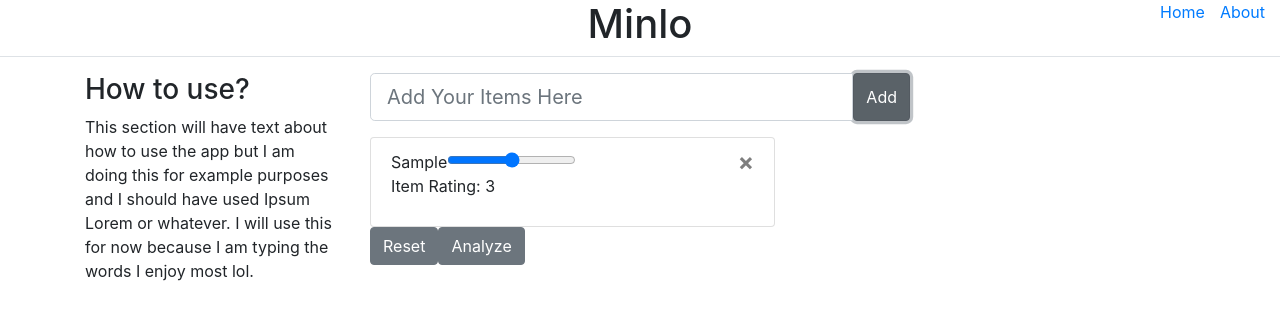
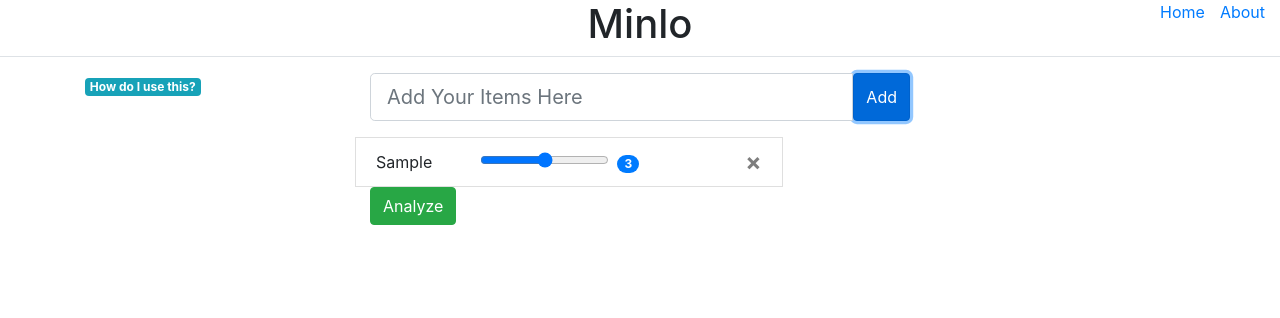
Before and after one commit to Beznet/tydii, a Next.js app: page / in a window 1280 px wide. Both pictures are taken after typing "Sample" into the empty fields and a click on the button "Add". Shown: the top 318 px of the page. Built offline with nearby package versions, Linux system fonts and the light colour scheme.

Commit message:
progress in styling item form, list and info popover

```diff
--- a/components/DecisionTable.js
+++ b/components/DecisionTable.js
@@ -12,21 +12,21 @@ function DonateItems ({items}) {
 
   let donateResults = (
     donateArray.map(item => (
-      <p>{item.name}</p>
+      <p><i><u>{item.name}</u></i></p>
     ))
   )
 
   let decisionText = () => {
     if (!donateArray.length) {
-      return "No items to donate"
+      return "You enjoy all the things! Maybe think a bit harder..."
     }
-    return "Items to donate..."
+    return "Consider donating or selling these items..."
   }
 
   return (
     <>
       <div>
-        <h3>{decisionText()}</h3>
+        <h4>{decisionText()}</h4>
         {donateResults}
       </div>
     </>
@@ -39,9 +39,9 @@ const DecisionTable = ({items}) => {
 
   return (
     <>
-      <Button onClick={() => { setToggle(!toggled) }}> Analyze </Button>
+      <Button color="success" onClick={() => { setToggle(!toggled) }}> Analyze </Button>
       <div className={!toggled ? "d-none": ""}>
-        <DonateItems items={items} />
+        <DonateItems className='mt-2'items={items} />
       </div>
     </>
   )
--- a/components/ItemForm.js
+++ b/components/ItemForm.js
@@ -22,7 +22,7 @@ const ItemForm = ({saveItem}) => {
             onChange={onChange}
             value={value}
           />
-          <Button onClick={itemSubmit}>Add</Button>
+          <Button color="primary" onClick={itemSubmit}>Add</Button>
         </FormGroup>
         </Form>
   )
--- a/components/ItemList.js
+++ b/components/ItemList.js
@@ -1,6 +1,7 @@
 import React, { useState } from 'react';
 import { Button, ListGroup, ListGroupItem, ListGroupItemText } from 'reactstrap';
 import Slider from './Slider';
+import { Row, Col } from 'reactstrap'
 
 /**
  * TODO: Make an Item component
@@ -11,12 +12,13 @@ const ItemList = ({ items, deleteItem, updateItem }) => {
     const updateValueHandler = (rating) => updateItem(Object.assign({}, item, {rating}))
 
     return (
-      <ListGroupItem className='w-75'>
-        <ListGroupItemText className='d-inline'>{item.name}</ListGroupItemText>
-        <Button close onClick={()=> deleteItem(item.id)}>
-        </Button>
-        <Slider value={item.rating} onValueChange={updateValueHandler}/>
-      </ListGroupItem>
+      <Row>
+        <ListGroupItem className='w-75'>
+            <ListGroupItemText className='d-inline mr-5'>{item.name}</ListGroupItemText>
+            <Button close onClick={()=> deleteItem(item.id)} />
+            <Slider value={item.rating} onValueChange={updateValueHandler}/>
+        </ListGroupItem>
+      </Row>
     )
   })
 
--- a/components/Slider.js
+++ b/components/Slider.js
@@ -1,4 +1,5 @@
 import React from 'react';
+import { Col } from 'reactstrap'
 
 const Slider = ({value, onValueChange}) => {
   const onChange = e => {
@@ -7,6 +8,7 @@ const Slider = ({value, onValueChange}) => {
 
   return (
     <>
+    <div className='d-inline-block mr-2'>
       <input
       type="range"
       className="slider"
@@ -16,7 +18,9 @@ const Slider = ({value, onValueChange}) => {
       min="1"
       max="5"
     />
-    <p>Item Rating: {value}</p>
+  </div>
+  {/* <div className='d-inline-block'>{value}</div> */}
+  <span className="badge badge-primary badge-pill">{value}</span>
   </>
   )
 }
--- a/components/useItemState.js
+++ b/components/useItemState.js
@@ -51,9 +51,6 @@ export default (initialValue) => {
       const newItems = items.filter(item => item.id !== id)
 
       setItems(newItems)
-    },
-    resetAll: () => {
-      setItems([])
     }
   }
 
--- a/pages/index.js
+++ b/pages/index.js
@@ -1,29 +1,34 @@
-import React from 'react';
+import React, { useState } from 'react';
 import '../styles/style.css'
 import Layout from '../components/Layout';
 import ItemForm from '../components/ItemForm';
 import ItemList from '../components/ItemList';
 import useItemState from '../components/useItemState';
 import DecisionTable from '../components/DecisionTable';
-import { Col, Row, Container, Button } from 'reactstrap';
+import { Badge, Col, Row, Container, Popover, PopoverBody, PopoverHeader } from 'reactstrap';
 //  import useItemState from '../components/useItemStateImmer';
 import 'bootstrap/dist/css/bootstrap.min.css';
 
 export default function Index() {
-  const { items, addItem, deleteItem, updateItem, resetAll } = useItemState([])
+  const { items, addItem, deleteItem, updateItem} = useItemState([])
+  const [ popoverOpen, setPopoverOpen ] = useState(false)
+
+  const toggle = () => setPopoverOpen(!popoverOpen)
 
   return (
     <Layout>
-      <Container className='container-fluid pt-3 blue'>
+      <Container className='pt-3'>
       <Row>
-        <Col>
-        <h3>How to use?</h3>
-            <p>
-              This section will have text about how to use the app but I am doing this for example purposes and I should have used Ipsum Lorem or whatever.
-              I will use this for now because I am typing the words I enjoy most lol.
-            </p>
+        <Col className='align-items-center'>
+        <Badge color='info' id='Popover1'>How do I use this?</Badge>
+        <Popover placement="bottom" isOpen={popoverOpen} target="Popover1" toggle={toggle}>
+          <PopoverBody>
+            Add items you're unsure of getting rid of. Rate them based on how happy they make you.
+            Click 'Analyze' when you're done to see what you need to part ways with
+          </PopoverBody>
+        </Popover>
         </Col>
-        <Col xs='6'>
+        <Col className='align-items-center' xs='6'>
           <ItemForm
             saveItem={ itemText => {
               const trimmedText = itemText.trim();
@@ -34,7 +39,6 @@ export default function Index() {
             }}
           />
           <ItemList items={items} deleteItem={ deleteItem } updateItem={updateItem} />
-          <Button onClick={resetAll}>Reset</Button>
           <DecisionTable items={items} />
         </Col>
         <Col>
--- a/styles/style.css
+++ b/styles/style.css
@@ -1,3 +1,7 @@
 .item-input {
   width: 75%;
 }
+
+.item-list {
+  font-size: 200px;
+}
```
